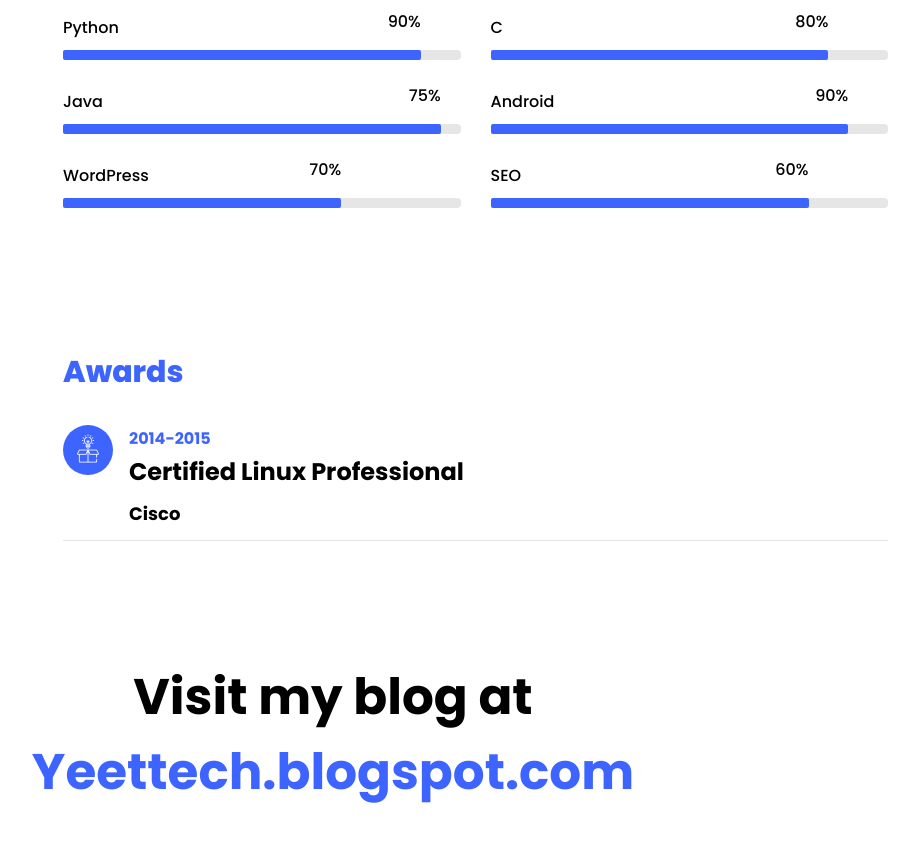
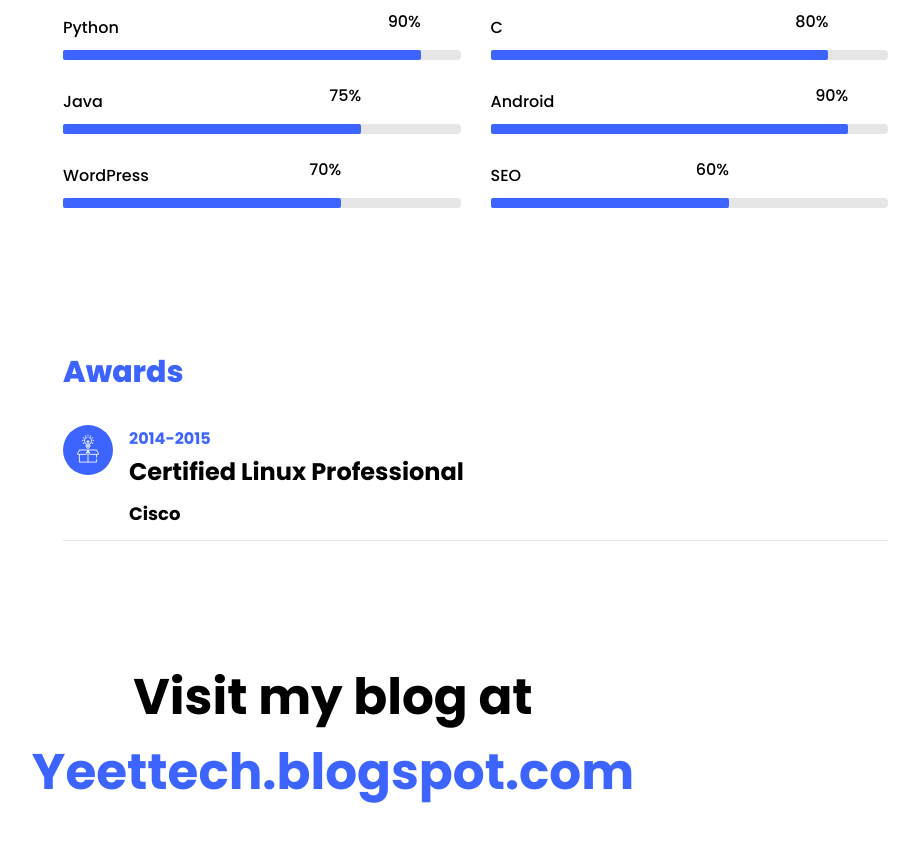
Before and after one commit to FocusBlast/focusblast.github.io, a plain HTML site: page index.html in a window 1280 px wide. Shown: the part 2660-3502 px from the top of the page, without its empty margins (307-1226 px from the left). Drawn offline with Linux system fonts and the light colour scheme; files whose address does not match are found by name.

Commit message:
First change

```diff
--- a/index.html
+++ b/index.html
@@ -252,7 +252,7 @@
 										<h3>Java</h3>
 										<div class="progress">
 										 	<div class="progress-bar color-3" role="progressbar" aria-valuenow="95"
-										  	aria-valuemin="0" aria-valuemax="100" style="width:95%">
+										  	aria-valuemin="0" aria-valuemax="100" style="width:75%">
 										    <span>75%</span>
 										  	</div>
 										</div>
@@ -285,7 +285,7 @@
 										<h3>SEO</h3>
 										<div class="progress">
 										 	<div class="progress-bar color-6" role="progressbar" aria-valuenow="80"
-										  	aria-valuemin="0" aria-valuemax="100" style="width:80%">
+										  	aria-valuemin="0" aria-valuemax="100" style="width:60%">
 										    <span>60%</span>
 										  	</div>
 										</div>
```
